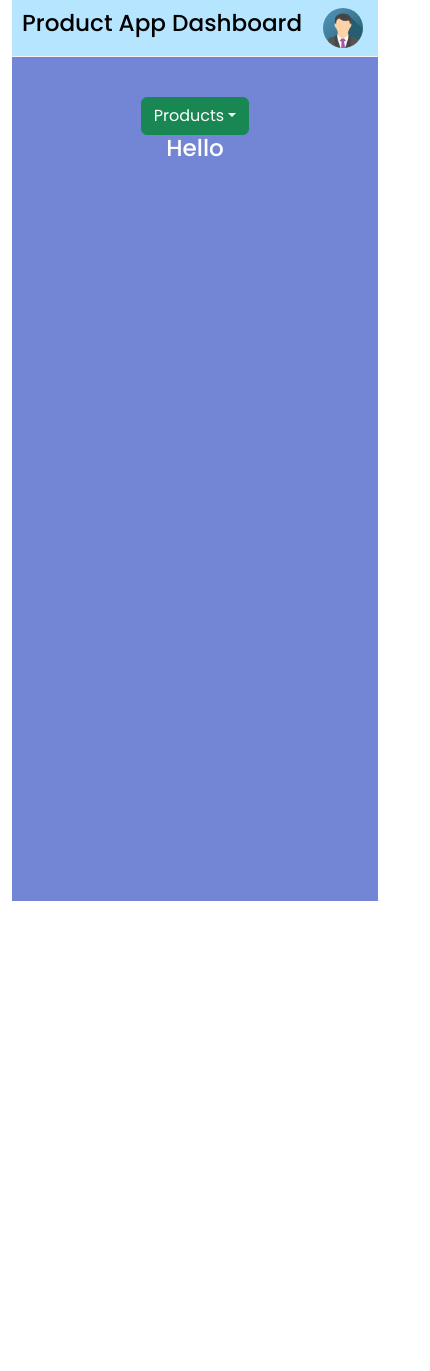
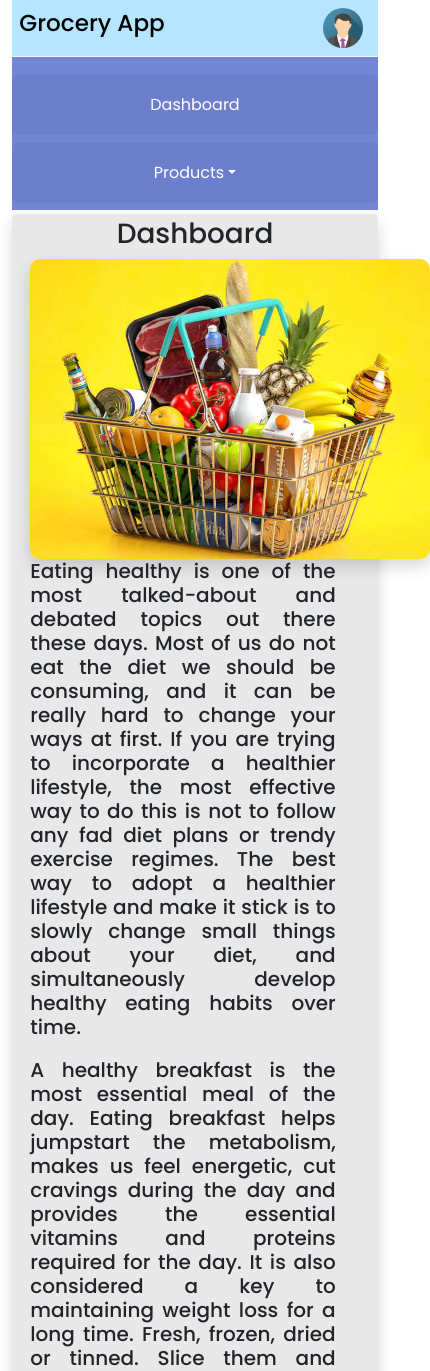
Before and after one commit to Ash6323/react-ts, a React (Create React App) app: page / in a window 390 px wide. Shown: the top 1371 px of the page, 430 px wide, since content can reach past the window. Before the commit the page ends 901 px from the top, so only its background shows below. Built offline with nearby package versions, Linux system fonts and the light colour scheme.

Commit message:
Changed UI and improved Features
UI is redesigned to be responsive. Features like sorting and searching are working and Dashboard is also added to provide a card view and description of cards.

```diff
--- a/src/App.css
+++ b/src/App.css
@@ -6,6 +6,9 @@
   --contact-button-color : rgb(95, 71, 192);
   --toggle-order-btn-color: #4c49ea;
   --reset-list-btn-color: #d4d4dd;
+  --sidebar-color: #7386D5;
+  --sidebar-buttons-color: #6d7fcc;
+  --sidebar-buttons-hover: #3f5ac8;
 }
 
 .App {
@@ -47,9 +50,8 @@
     transform: rotate(360deg);
   }
 }
-
 .navbar {
-  padding-left: 10px !important;
+  padding-left: 2% !important;
   padding-right: 15px !important;
   justify-content:space-between;
   display: flex;
@@ -73,37 +75,83 @@
 }
 #sidebar {
   display: flex;
-  height: 100vh;
+  height: 100%;
   flex-direction: column;
-  background: #7386D5;
+  background: var(--sidebar-color);
   color: #fff;
   transition: all 0.3s;
-  padding-top: 40px;
+  padding-top: 5%;
+}
+.sidebar-items{
+  width: 100%;
+  background-color: var(--sidebar-buttons-color) !important;
+  color: #fff !important;
+  border-color: var(--sidebar-buttons-color) !important;
+  margin-bottom: 2%;
+  height: 60px !important;
+}
+.sidebar-items:hover{
+  background-color: var(--sidebar-buttons-hover) !important;
+  color: #fff !important;
+  border-color: var(--sidebar-buttons-hover) !important;
 }
 .dropdown-menu {
-  background-color: #6d7fcc !important;
+  background-color: var(--sidebar-buttons-color) !important;
   color: #fff !important;
+  width: 100%;
+  text-align: center !important;
 }
 .dropdown-items{
-  background-color: #6d7fcc !important;
+  background-color: var(--sidebar-buttons-color);
   color: #fff !important;
 }
 .link-Class{
-  background-color: #6d7fcc !important;
+  background-color: var(--sidebar-buttons-color);
+  color: #fff !important;
+  text-decoration: none;
+}
+.link-Class:hover{
+  background-color: var(--sidebar-buttons-hover) !important;
   color: #fff !important;
   text-decoration: none;
 }
 .dropdown-items:hover {
-  background-color: #7386D5 !important;
+  background-color: var(--sidebar-buttons-hover) !important;
   color: #fff !important;
+}
+.dashboard-container {
+  margin-top: 1%;
+  margin-bottom: 3%;
+  width: 100% !important;
+  border-radius: 4px 4px;
+  background-color:rgba(128, 128, 128, 0.185);
+  padding-top: 1%;
+}
+.card-container {
+  width: 95%;
+  padding-bottom: 3% !important;
+  padding-left: 5%;
+}
+.grocery-images {
+  width: 400px;
+  height: 300px;
+  border-radius: 10px;
+}
+.description-container {
+  display: flex;
+  flex-direction: column;
+  justify-content: center;
+}
+.text-description {
+  text-align: justify;
 }
 .container {
   margin-top: 3%;
+  padding-bottom: 1%;
   width: 70% !important;
   box-shadow: 0px 0px 2px 3px rgba(97, 92, 92, 0.621);
   border-radius: 4px 4px;
   background-color:rgba(128, 128, 128, 0.185);
-  margin-bottom: 3%;
 }
 .stepper-container {
   display: flex;
@@ -131,9 +179,8 @@
   margin-right: 10px;
   margin-bottom: 10px;
 }
-.search-add-item-div {
-  margin-top: 10% !important;
-  margin-bottom: 10px;
+.search-sort-item {
+  padding-top: 2%;
 }
 .flex-basis-70 {
   flex-basis: 70%;
@@ -142,7 +189,12 @@
   width: 50% !important;
 }
 .sort-items-btn {
-
   background-color: var(--toggle-order-btn-color);
   cursor: pointer;
 }
+.table-responsive {
+  margin-bottom: 2% !important;
+}
+.text-bold {
+  font-weight: bold;
+}
--- a/src/App.tsx
+++ b/src/App.tsx
@@ -3,6 +3,7 @@ import React, { useState } from 'react';
 import './App.css';
 import Navbar from "./components/Navbar";
 import Sidebar from "./components/Sidebar";
+import Dashboard from "./components/Dashboard";
 import AddProducts from "./components/AddProduct";
 import ViewProducts from "./components/ViewProducts";
 
@@ -29,7 +30,6 @@ function App() {
       item_Quantity: itemQuantity,
     };
     setItemList([...itemList, newItem]);
-    console.log("App.tsx",itemList);
   }
 
 
@@ -43,6 +43,7 @@ function App() {
           </div>
           <div className="col-md-10">
             <Routes>
+              <Route path="/" element= { <Dashboard/> }/>
               <Route path="Add-Product" element= { <AddProducts propItem={AddItem}/> }/>
               <Route path="View-Products" element={ <ViewProducts productsList = {itemList}/> } />
             </Routes>
--- a/src/components/AddProduct.tsx
+++ b/src/components/AddProduct.tsx
@@ -21,7 +21,7 @@ const AddProducts: React.FC<ItemProp> = ({propItem}) => {
   function AddItem()
   {
     propItem(initItemName, initItemDescription, initItemPrice, initItemQuantity);
-    console.log(propItem);
+
   }
 
   return (
@@ -89,7 +89,7 @@ const AddProducts: React.FC<ItemProp> = ({propItem}) => {
             <Button className="button-spacing" variant="danger" onClick={prevStep}>Back</Button>
             <Button className="button-spacing" variant="dark"
                     onClick={AddItem}
-                    disabled={initItemPrice == 0 || initItemQuantity == 0 || initItemPrice == null || initItemQuantity == null}>
+                    disabled={!(initItemPrice > 0 || initItemQuantity > 0)}>
                     Submit
             </Button>
           </div>
--- /dev/null
+++ b/src/components/Dashboard.tsx
@@ -0,0 +1,42 @@
+import GroceryImage1 from '../res/grocery-items.jpg';
+import GroceryImage2 from '../res/groceries.jpg';
+
+const Dashboard = () => {
+
+
+
+    return (
+        <div className="dashboard-container shadow">
+            <h1>Dashboard</h1>
+            <div className="row card-container">
+                <div className="col-md-5">
+                    <img src={GroceryImage1} alt="Groceries-Image" className="grocery-images shadow"/>
+                </div>
+                <div className="col-md-7 description-container">
+                <h5 className="text-description"> Eating healthy is one of the most talked-about and debated topics out there these days.
+                    Most of us do not eat the diet we should be consuming, and it can be really hard to change your ways at first.
+                    If you are trying to incorporate a healthier lifestyle, the most effective way to do this is not to follow any
+                    fad diet plans or trendy exercise regimes. The best way to adopt a healthier lifestyle and make it stick is to
+                    slowly change small things about your diet, and simultaneously develop healthy eating habits over time.
+                </h5>
+                </div>
+            </div>
+            <div className="row card-container">
+                <div className="col-md-7 description-container">
+                <h5 className="text-description">
+                    A healthy breakfast is the most essential meal of the day. Eating breakfast helps jumpstart the metabolism,
+                    makes us feel energetic, cut cravings during the day and provides the essential vitamins and proteins
+                    required for the day. It is also considered a key to maintaining weight loss for a long time.
+                    Fresh, frozen, dried or tinned. Slice them and store them into plastic lidded containers in the fridge,
+                    so you have a go-to snack when you're tempted to have sweets.
+                </h5>
+                </div>
+                <div className="col-md-5">
+                    <img src={GroceryImage2} alt="Groceries-Image" className="grocery-images shadow"/>
+                </div>
+            </div>
+        </div>
+
+    )
+}
+export default Dashboard;
--- a/src/components/Navbar.tsx
+++ b/src/components/Navbar.tsx
@@ -3,7 +3,7 @@ import UserAvatar from '../res/img-avatar.png';
 const Navbar = () => {
     return (
         <nav className="navbar">
-            <h3>Product App Dashboard</h3>
+            <h3>Grocery App</h3>
             <div className="links">
                 <img src={UserAvatar} alt="Avatar" className="avatar"/>
             </div>
--- a/src/components/Sidebar.tsx
+++ b/src/components/Sidebar.tsx
@@ -1,21 +1,22 @@
 import Dropdown from 'react-bootstrap/Dropdown';
 import { Link } from "react-router-dom";
+import {Button} from 'react-bootstrap';
 
 const Sidebar = () => {
   return (
     <nav id="sidebar">
       <div>
+        <Button className = "sidebar-items">
+          <Link className="link-Class" to="/">Dashboard</Link>
+        </Button>
         <Dropdown>
-          <Dropdown.Toggle variant="success" id="dropdown-basic" className="">Products</Dropdown.Toggle>
+          <Dropdown.Toggle variant="success" id="dropdown-basic" className="sidebar-items">Products</Dropdown.Toggle>
           <Dropdown.Menu className="dropdown-menu">
             <Dropdown.Item className="dropdown-items"><Link className="link-Class" to="Add-Product">Add Product</Link></Dropdown.Item>
             <Dropdown.Item className="dropdown-items"><Link className="link-Class" to="View-Products">View Products</Link></Dropdown.Item>
           </Dropdown.Menu>
         </Dropdown>
       </div>
-      <div>
-        <h3>Hello</h3>
-      </div>
     </nav>
   );
 };
--- a/src/components/ViewProducts.tsx
+++ b/src/components/ViewProducts.tsx
@@ -9,8 +9,9 @@ interface ProductItem
   item_Price: number;
   item_Quantity: number;
 }
-interface IProduct{
-    productsList: ProductItem[]
+interface IProduct
+{
+  productsList: ProductItem[];
 }
 
 const ViewProducts: React.FC<IProduct> = ({productsList}) => {
@@ -46,7 +47,7 @@ const ViewProducts: React.FC<IProduct> = ({productsList}) => {
 
   return (
     <div className="container shadow">
-          <div className="d-flex justify-content-center align-items-center search-add-item-div">
+      <div className="d-flex justify-content-center align-items-center search-sort-item">
         <div className="col flex-basis-70">
           <input
             list="items-list"
```
Also changed, not shown: src/res/groceries.jpg (added), src/res/grocery-items.jpg (added). Lines whose indentation alone changed are shown as unchanged.
